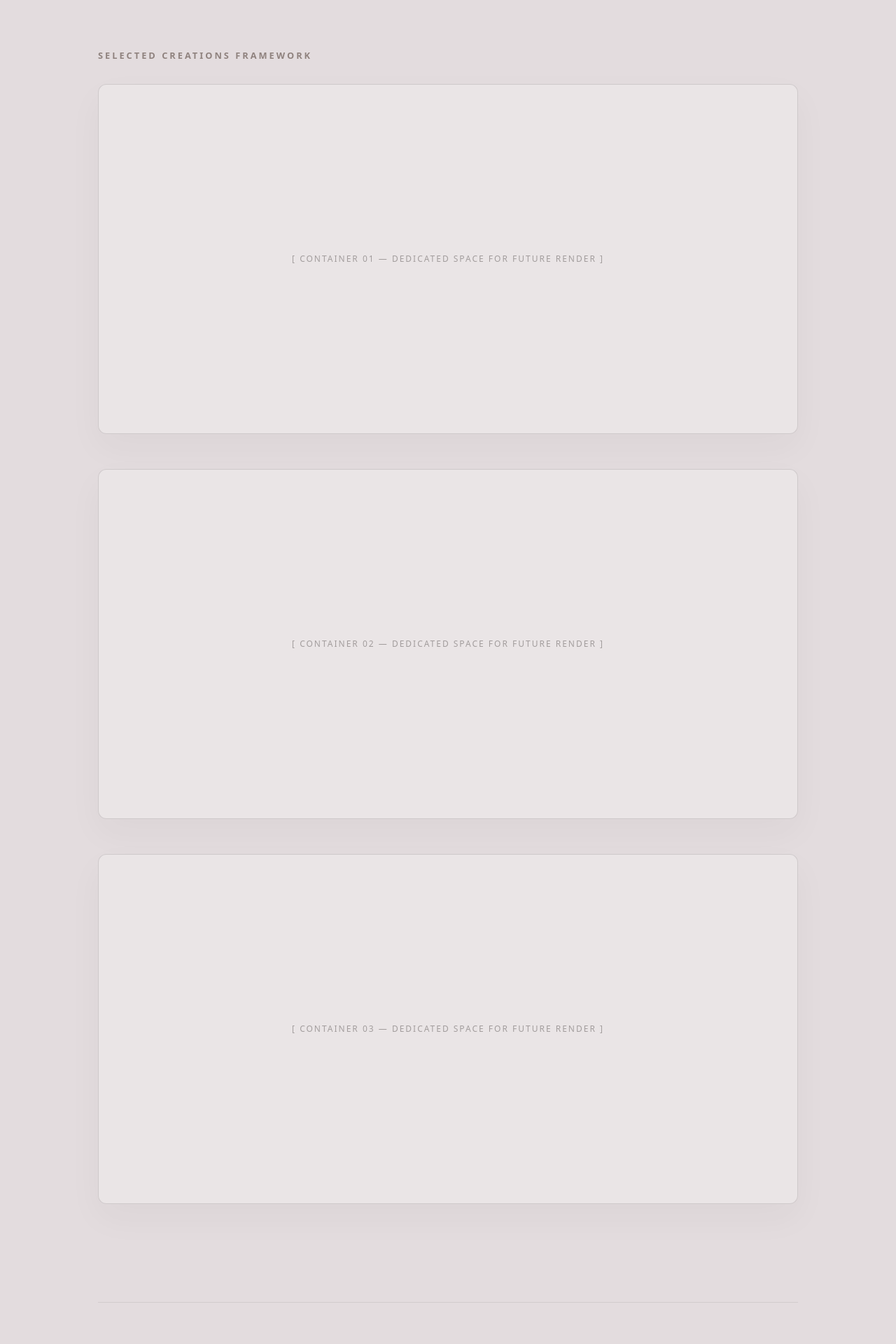
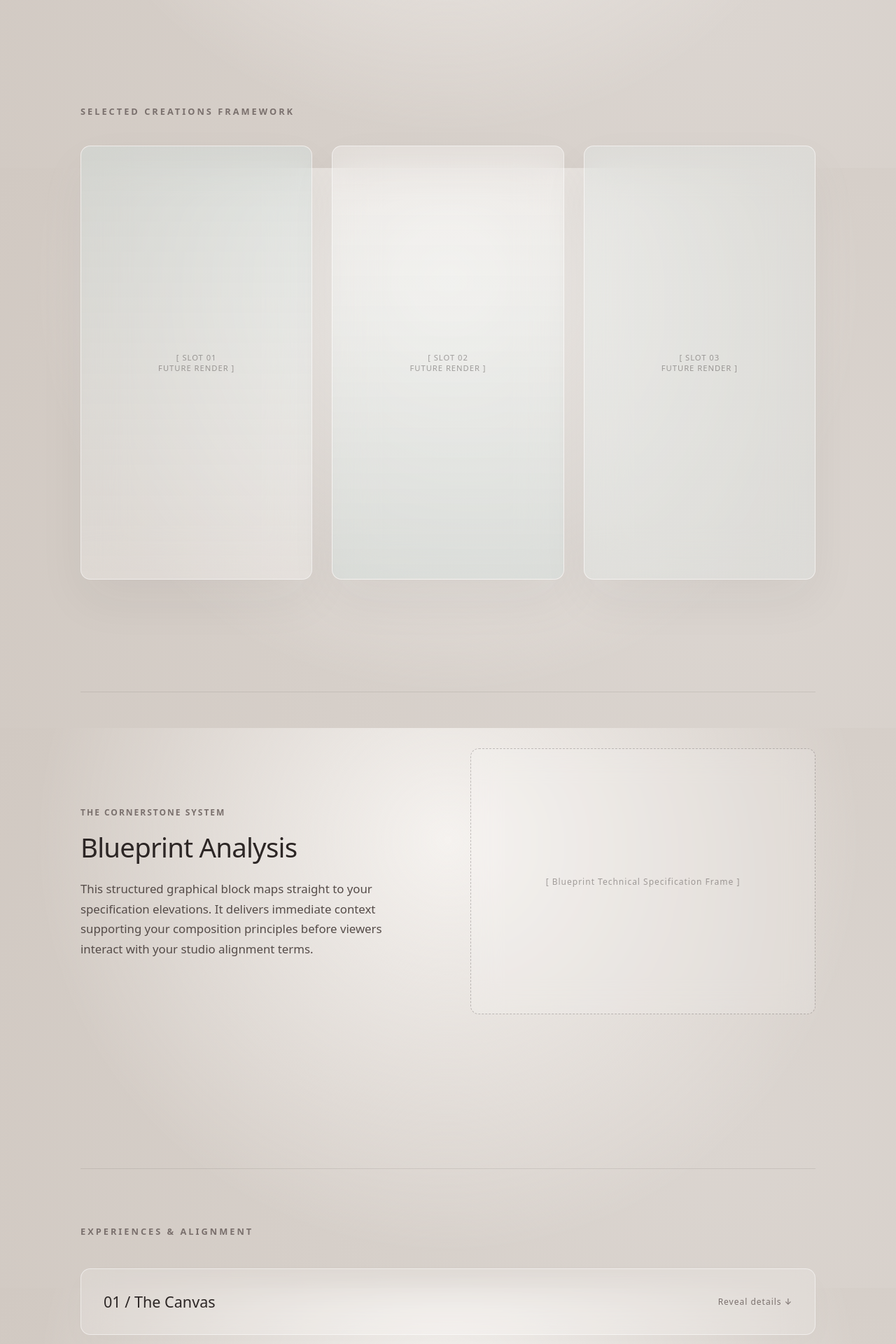
Before and after one commit to thetriadicstudio-website/main-website, a Next.js app: page / in a window 1280 px wide. Shown: the part 560-2480 px from the top of the page at 70% size. Built offline with nearby package versions, Linux system fonts and the light colour scheme.

Commit message:
Update page.tsx

```diff
--- a/src/app/page.tsx
+++ b/src/app/page.tsx
@@ -37,85 +37,89 @@ export default function Home() {
 
   return (
     <div style={{
-      backgroundColor: '#E3DCDE',
-      color: '#383230',
-      fontFamily: 'system-ui, -apple-system, sans-serif',
+      backgroundColor: '#E6E1DC',
+      backgroundImage: 'radial-gradient(circle at 50% 20%, #F5F2EF 0%, transparent 65%), radial-gradient(circle at 80% 70%, #DBD5D0 0%, #D1C9C2 100%)',
+      backgroundAttachment: 'fixed',
+      backgroundSize: 'cover',
+      color: '#2C2625',
+      fontFamily: "system-ui, -apple-system, BlinkMacSystemFont, 'Segoe UI', Roboto, sans-serif",
       minHeight: '100vh',
-      padding: '120px 40px',
+      padding: '140px 48px',
       boxSizing: 'border-box'
     }}>
-      <div style={{ maxWidth: '1000px', margin: '0 auto' }}>
+      <div style={{ maxWidth: '1050px', margin: '0 auto' }}>
 
-        {/* 1. THE HEADER: Who, What, and Your Promise */}
-        <header style={{ marginBottom: '140px', maxWidth: '750px' }}>
-          <h1 style={{ fontSize: '5.5rem', fontWeight: 300, margin: 0, color: '#2B2524', letterSpacing: '-0.04em', lineHeight: 0.95 }}>
+        {/* 1. ARCHITECTURAL HEADER BLOCK */}
+        <header style={{ marginBottom: '160px', maxWidth: '750px' }}>
+          <h1 style={{ fontSize: '6.5rem', fontWeight: 300, margin: 0, color: '#2C2625', letterSpacing: '-0.04em', lineHeight: 0.9 }}>
             The<br />Triadic<br />Studio
           </h1>
-          <p style={{ fontSize: '0.85rem', letterSpacing: '3px', textTransform: 'uppercase', color: '#8F827E', margin: '24px 0 40px 0', fontWeight: 600 }}>
+          <p style={{ fontSize: '0.85rem', letterSpacing: '3px', textTransform: 'uppercase', color: '#7A706D', margin: '28px 0 44px 0', fontWeight: 600 }}>
             Spatial Styling & 3D Visualisations
           </p>
-          <p style={{ fontSize: '1.5rem', lineHeight: 1.5, color: '#4A4240', fontWeight: 300, fontStyle: 'italic', margin: 0 }}>
+          <p style={{ fontSize: '1.6rem', lineHeight: 1.5, color: '#453E3C', fontWeight: 300, fontStyle: 'italic', margin: 0, letterSpacing: '-0.01em' }}>
             "I shape spaces and creations that are felt, not just seen."
           </p>
         </header>
 
-        {/* 2. THE MIDDLE: Three Structured Container Blocks for Future Artwork */}
-        <section style={{ marginBottom: '140px' }}>
-          <h2 style={{ fontSize: '0.8rem', letterSpacing: '3px', textTransform: 'uppercase', color: '#8F827E', marginBottom: '32px', fontWeight: 600 }}>
+        {/* 2. THREE RECTANGULAR VERTICAL TILES MOCKUP ALIGNMENT */}
+        <section style={{ marginBottom: '160px' }}>
+          <h2 style={{ fontSize: '0.8rem', letterSpacing: '3px', textTransform: 'uppercase', color: '#7A706D', marginBottom: '40px', fontWeight: 600 }}>
             Selected Creations Framework
           </h2>
 
-          <div style={{ display: 'flex', flexDirection: 'column', gap: '50px' }}>
+          <div style={{ display: 'grid', gridTemplateColumns: 'repeat(3, 1fr)', gap: '28px', width: '100%' }}>
 
-            {/* CONTAINER 01 */}
-            <div style={{ width: '100%', height: '500px', border: '1px solid rgba(56, 50, 48, 0.15)', borderRadius: '12px', display: 'flex', background: 'rgba(255, 255, 255, 0.25)', boxShadow: '0 20px 50px rgba(56, 50, 48, 0.04)' }}>
-              <span style={{ margin: 'auto', fontSize: '0.75rem', letterSpacing: '2px', opacity: 0.4, textTransform: 'uppercase' }}>
-                [ Container 01 — Dedicated Space for Future Render ]
+            {/* VERTICAL CONTAINER 01 */}
+            <div style={{ height: '620px', background: 'rgba(255, 255, 255, 0.25)', backdropFilter: 'blur(30px)', WebkitBackdropFilter: 'blur(30px)', border: '1px solid rgba(255, 255, 255, 0.5)', borderRadius: '14px', display: 'flex', position: 'relative', overflow: 'hidden', boxShadow: '0 30px 70px rgba(44, 38, 37, 0.05)' }}>
+              <div style={{ position: 'absolute', inset: 0, background: 'linear-gradient(to bottom, rgba(143, 184, 181, 0.15) 0%, transparent 100%)' }}></div>
+              <span style={{ margin: 'auto', fontSize: '0.7rem', letterSpacing: '1px', opacity: 0.4, textTransform: 'uppercase', textAlign: 'center', padding: '0 20px', lineHeight: 1.4 }}>
+                [ Slot 01 <br /> Future Render ]
               </span>
             </div>
 
-            {/* CONTAINER 02 */}
-            <div style={{ width: '100%', height: '500px', border: '1px solid rgba(56, 50, 48, 0.15)', borderRadius: '12px', display: 'flex', background: 'rgba(255, 255, 255, 0.25)', boxShadow: '0 20px 50px rgba(56, 50, 48, 0.04)' }}>
-              <span style={{ margin: 'auto', fontSize: '0.75rem', letterSpacing: '2px', opacity: 0.4, textTransform: 'uppercase' }}>
-                [ Container 02 — Dedicated Space for Future Render ]
+            {/* VERTICAL CONTAINER 02 */}
+            <div style={{ height: '620px', background: 'rgba(255, 255, 255, 0.25)', backdropFilter: 'blur(30px)', WebkitBackdropFilter: 'blur(30px)', border: '1px solid rgba(255, 255, 255, 0.5)', borderRadius: '14px', display: 'flex', position: 'relative', overflow: 'hidden', boxShadow: '0 30px 70px rgba(44, 38, 37, 0.05)' }}>
+              <div style={{ position: 'absolute', inset: 0, background: 'linear-gradient(to bottom, transparent 0%, rgba(143, 184, 181, 0.15) 100%)' }}></div>
+              <span style={{ margin: 'auto', fontSize: '0.7rem', letterSpacing: '1px', opacity: 0.4, textTransform: 'uppercase', textAlign: 'center', padding: '0 20px', lineHeight: 1.4 }}>
+                [ Slot 02 <br /> Future Render ]
               </span>
             </div>
 
-            {/* CONTAINER 03 */}
-            <div style={{ width: '100%', height: '500px', border: '1px solid rgba(56, 50, 48, 0.15)', borderRadius: '12px', display: 'flex', background: 'rgba(255, 255, 255, 0.25)', boxShadow: '0 20px 50px rgba(56, 50, 48, 0.04)' }}>
-              <span style={{ margin: 'auto', fontSize: '0.75rem', letterSpacing: '2px', opacity: 0.4, textTransform: 'uppercase' }}>
-                [ Container 03 — Dedicated Space for Future Render ]
+            {/* VERTICAL CONTAINER 03 */}
+            <div style={{ height: '620px', background: 'rgba(255, 255, 255, 0.25)', backdropFilter: 'blur(30px)', WebkitBackdropFilter: 'blur(30px)', border: '1px solid rgba(255, 255, 255, 0.5)', borderRadius: '14px', display: 'flex', position: 'relative', overflow: 'hidden', boxShadow: '0 30px 70px rgba(44, 38, 37, 0.05)' }}>
+              <div style={{ position: 'absolute', inset: 0, background: 'linear-gradient(to bottom, rgba(143, 184, 181, 0.08) 0%, rgba(143, 184, 181, 0.08) 100%)' }}></div>
+              <span style={{ margin: 'auto', fontSize: '0.7rem', letterSpacing: '1px', opacity: 0.4, textTransform: 'uppercase', textAlign: 'center', padding: '0 20px', lineHeight: 1.4 }}>
+                [ Slot 03 <br /> Future Render ]
               </span>
             </div>
 
           </div>
         </section>
-
-        {/* 3. THE BLUEPRINT CORNERSTONE FRAMEWORK COMPONENT */}
-        <section style={{ padding: '60px 0', marginBottom: '140px', borderTop: '1px solid rgba(56, 50, 48, 0.1)' }}>
-          <div style={{ display: 'flex', flexDirection: 'column', gap: '32px' }}>
+        {/* 3. BLUEPRINT TECHNICAL SEGMENT */}
+        <section style={{ padding: '80px 0', marginBottom: '140px', borderTop: '1px solid rgba(44, 38, 37, 0.1)' }}>
+          <div style={{ display: 'grid', gridTemplateColumns: '1fr 1fr', gap: '64px', alignItems: 'center' }}>
             <div>
-              <span style={{ fontSize: '0.75rem', letterSpacing: '2px', textTransform: 'uppercase', color: '#8F827E', fontWeight: 600 }}>The Cornerstone System</span>
-              <h3 style={{ fontSize: '2rem', fontWeight: 300, color: '#2B2524', margin: '12px 0 16px 0', letterSpacing: '-0.02em' }}>Blueprint Analysis</h3>
-              <p style={{ fontSize: '1.05rem', lineHeight: 1.65, color: '#5C5350', margin: 0, fontWeight: 300, maxWidth: '700px' }}>
-                This dedicated visual canvas is pre-framed to host your isometric interior specification elevations. It provides instant technical credibility to support your design philosophy before clients reach your experience packages.
+              <span style={{ fontSize: '0.75rem', letterSpacing: '2px', textTransform: 'uppercase', color: '#7A706D', fontWeight: 600 }}>The Cornerstone System</span>
+              <h3 style={{ fontSize: '2.4rem', fontWeight: 300, color: '#2C2625', margin: '14px 0 20px 0', letterSpacing: '-0.02em' }}>Blueprint Analysis</h3>
+              <p style={{ fontSize: '1.05rem', lineHeight: 1.7, color: '#544B48', margin: 0, fontWeight: 300 }}>
+                This structured graphical block maps straight to your specification elevations. It delivers immediate context supporting your composition principles before viewers interact with your studio alignment terms.
               </p>
             </div>
 
-            {/* The Blueprint layout box */}
-            <div style={{ border: '1px dashed rgba(56, 50, 48, 0.3)', borderRadius: '12px', height: '400px', display: 'flex', background: 'rgba(255,255,255,0.15)' }}>
-              <span style={{ margin: 'auto', fontSize: '0.75rem', letterSpacing: '1px', opacity: 0.4 }}>[ Blueprint Specification & Moodboard Frame ]</span>
+            <div style={{ background: 'rgba(255, 255, 255, 0.15)', backdropFilter: 'blur(20px)', WebkitBackdropFilter: 'blur(20px)', border: '1px dashed rgba(44, 38, 37, 0.25)', borderRadius: '12px', height: '380px', display: 'flex' }}>
+              <span style={{ margin: 'auto', fontSize: '0.75rem', letterSpacing: '1px', opacity: 0.4, color: '#2C2625', fontWeight: 500 }}>[ Blueprint Technical Specification Frame ]</span>
             </div>
           </div>
         </section>
 
-        {/* 4. THE FOOTER: Experiences Accordion & Contacts */}
-        <footer style={{ borderTop: '1px solid rgba(56, 50, 48, 0.1)', paddingTop: '80px' }}>
-          <h4 style={{ fontSize: '0.8rem', letterSpacing: '3px', textTransform: 'uppercase', color: '#8F827E', margin: '0 0 40px 0', fontWeight: 600 }}>
+        {/* 4. ALIGNMENT EXPERIENCES ACCORDION */}
+        <footer style={{ borderTop: '1px solid rgba(44, 38, 37, 0.1)', paddingTop: '80px' }}>
+          <h4 style={{ fontSize: '0.8rem', letterSpacing: '3px', textTransform: 'uppercase', color: '#7A706D', margin: '0 0 44px 0', fontWeight: 600 }}>
             Experiences & Alignment
           </h4>
 
-          <div style={{ display: 'flex', flexDirection: 'column', gap: '20px', marginBottom: '100px' }}>
+          <div style={{ display: 'flex', flexDirection: 'column', gap: '24px', marginBottom: '120px' }}>
             {experiences.map((exp) => {
               const isOpen = openSection === exp.id;
               return (
@@ -123,25 +127,28 @@ export default function Home() {
                   key={exp.id}
                   onClick={() => setOpenSection(isOpen ? null : exp.id)}
                   style={{
-                    border: '1px solid rgba(56, 50, 48, 0.12)',
-                    borderRadius: '12px',
-                    padding: '28px',
-                    background: 'rgba(255,255,255,0.3)',
+                    border: '1px solid rgba(255, 255, 255, 0.5)',
+                    borderRadius: '14px',
+                    padding: '32px',
+                    background: isOpen ? 'rgba(255, 255, 255, 0.35)' : 'rgba(255, 255, 255, 0.18)',
+                    backdropFilter: 'blur(20px)',
+                    WebkitBackdropFilter: 'blur(20px)',
                     cursor: 'pointer',
-                    transition: 'background 0.3s ease'
+                    boxShadow: '0 15px 45px rgba(44, 38, 37, 0.02)',
+                    transition: 'all 0.3s ease'
                   }}
                 >
                   <div style={{ display: 'flex', justifyContent: 'space-between', alignItems: 'center' }}>
-                    <span style={{ fontSize: '1.3rem', fontWeight: 400, color: '#2B2524' }}>{exp.title}</span>
-                    <span style={{ fontSize: '0.75rem', color: '#8F827E', letterSpacing: '1px' }}>
+                    <span style={{ fontSize: '1.35rem', fontWeight: 400, color: '#2C2625' }}>{exp.title}</span>
+                    <span style={{ fontSize: '0.75rem', color: '#7A706D', letterSpacing: '1px', fontWeight: 500 }}>
                       {isOpen ? 'Close details ↑' : 'Reveal details ↓'}
                     </span>
                   </div>
 
                   {isOpen && (
-                    <div style={{ marginTop: '20px', paddingTop: '20px', borderTop: '1px solid rgba(56, 50, 48, 0.08)' }}>
-                      <p style={{ fontSize: '1rem', lineHeight: 1.6, color: '#4A4240', margin: '0 0 16px 0', fontWeight: 300 }}>{exp.desc}</p>
-                      <span style={{ fontSize: '0.85rem', color: '#8F827E', fontFamily: 'monospace', fontWeight: 600 }}>{exp.price}</span>
+                    <div style={{ marginTop: '24px', paddingTop: '24px', borderTop: '1px solid rgba(44, 38, 37, 0.08)' }}>
+                      <p style={{ fontSize: '1.05rem', lineHeight: 1.65, color: '#453E3C', margin: '0 0 16px 0', fontWeight: 300 }}>{exp.desc}</p>
+                      <span style={{ fontSize: '0.85rem', color: '#7A706D', fontFamily: 'monospace', fontWeight: 600 }}>{exp.price}</span>
                     </div>
                   )}
                 </div>
@@ -149,14 +156,14 @@ export default function Home() {
             })}
           </div>
 
-          {/* NETWORKS CONNECTIONS BAR */}
-          <div style={{ display: 'flex', justifyContent: 'space-between', alignItems: 'center', paddingTop: '40px', borderTop: '1px solid rgba(56, 50, 48, 0.05)' }}>
-            <div style={{ display: 'flex', gap: '32px' }}>
-              <a href="mailto:studio@thetriadicstudio.com" style={{ color: '#383230', textDecoration: 'none', fontSize: '0.85rem', letterSpacing: '1px' }}>Email</a>
-              <a href="https://instagram.com" target="_blank" rel="noopener noreferrer" style={{ color: '#383230', textDecoration: 'none', fontSize: '0.85rem', letterSpacing: '1px' }}>Instagram</a>
-              <a href="https://behance.net" target="_blank" rel="noopener noreferrer" style={{ color: '#383230', textDecoration: 'none', fontSize: '0.85rem', letterSpacing: '1px' }}>Behance</a>
+          {/* NETWORKS baseline */}
+          <div style={{ display: 'flex', justifyContent: 'space-between', alignItems: 'center', paddingTop: '44px', borderTop: '1px solid rgba(44, 38, 37, 0.08)' }}>
+            <div style={{ display: 'flex', gap: '36px' }}>
+              <a href="mailto:studio@thetriadicstudio.com" style={{ color: '#2C2625', textDecoration: 'none', fontSize: '0.85rem', letterSpacing: '1px', fontWeight: 500 }}>Email</a>
+              <a href="https://instagram.com" target="_blank" rel="noopener noreferrer" style={{ color: '#2C2625', textDecoration: 'none', fontSize: '0.85rem', letterSpacing: '1px', fontWeight: 500 }}>Instagram</a>
+              <a href="https://behance.net" target="_blank" rel="noopener noreferrer" style={{ color: '#2C2625', textDecoration: 'none', fontSize: '0.85rem', letterSpacing: '1px', fontWeight: 500 }}>Behance</a>
             </div>
-            <div style={{ fontSize: '0.75rem', color: '#8F827E', letterSpacing: '1px' }}>
+            <div style={{ fontSize: '0.75rem', color: '#7A706D', letterSpacing: '1px', fontWeight: 500 }}>
               © {new Date().getFullYear()} THE TRIADIC STUDIO • YORKSHIRE, UK
             </div>
           </div>
```
